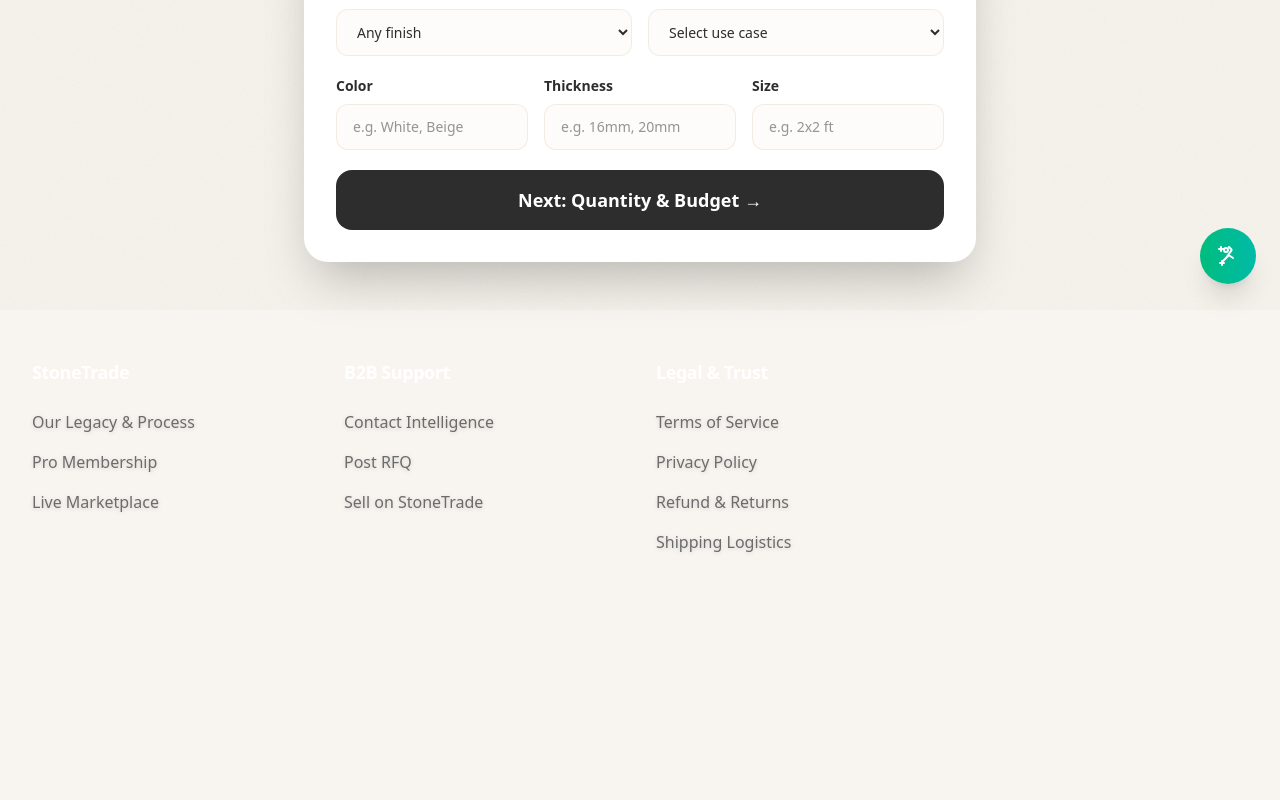
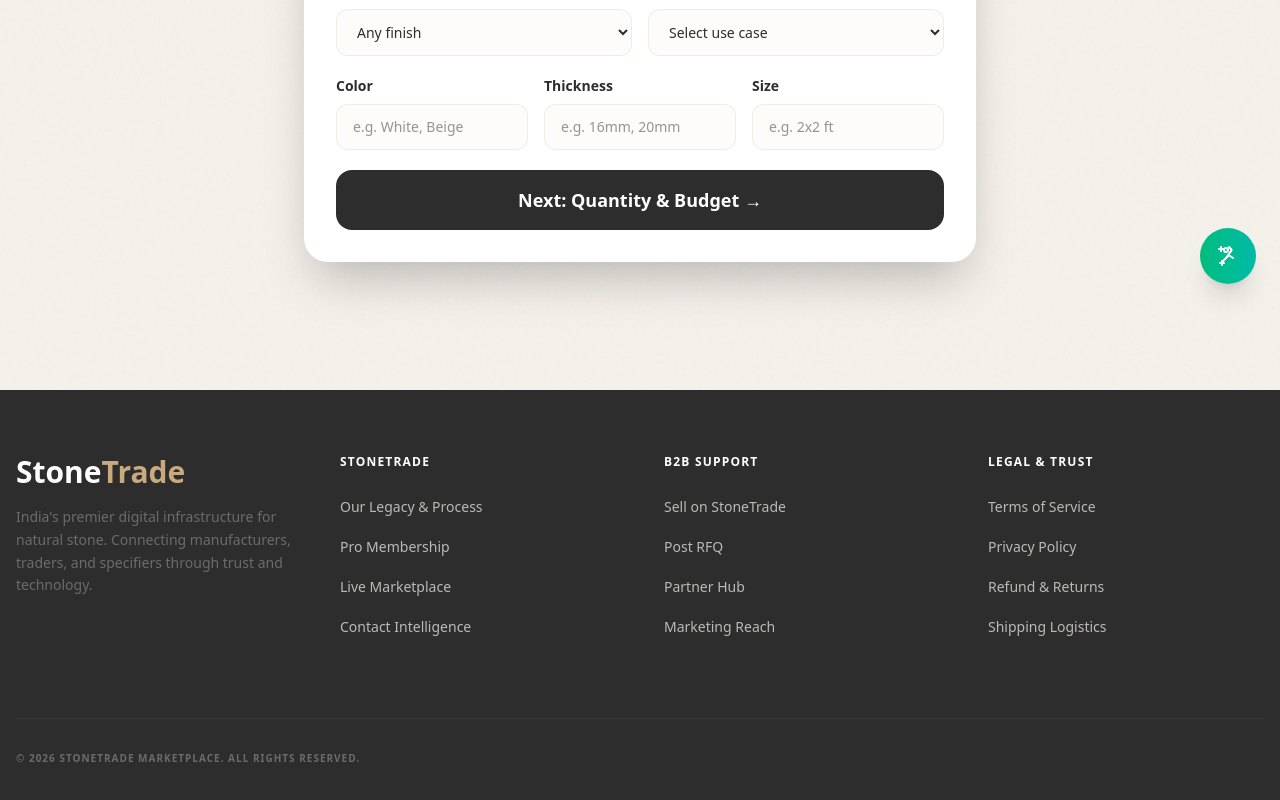
Before and after one commit to kvRathore-star/Stonetrade, a Next.js app: page /rfq in a window 1280 px wide. Shown: the part 492-1292 px from the top of the page. Before the commit the page ends 1094 px from the top, so only its background shows below. Built offline with nearby package versions, Linux system fonts and the light colour scheme; a web font is replaced by a local one.

Commit message:
🔧 Polish: Restructured Footer to combine dark theme with B2B legal links

```diff
--- a/app/layout.tsx
+++ b/app/layout.tsx
@@ -115,37 +115,6 @@ export default function RootLayout({ children }: { children: React.ReactNode })
         <Providers>
           {children}
         </Providers>
-        <footer className="bg-stone-dark text-white py-12 px-4 sm:px-6 lg:px-8">
-          <div className="max-w-7xl mx-auto grid grid-cols-1 md:grid-cols-4 gap-8">
-            <div>
-              <h4 className="font-bold text-lg mb-6 tracking-tight">StoneTrade</h4>
-              <ul className="space-y-4">
-                <li><Link href="/about" className="text-stone-secondary hover:text-stone-kesariya transition-colors drop-shadow-sm font-medium">Our Legacy & Process</Link></li>
-                <li><Link href="/pricing" className="text-stone-secondary hover:text-stone-kesariya transition-colors drop-shadow-sm font-medium">Pro Membership</Link></li>
-                <li><Link href="/products" className="text-stone-secondary hover:text-stone-kesariya transition-colors drop-shadow-sm font-medium">Live Marketplace</Link></li>
-              </ul>
-            </div>
-
-            <div>
-              <h4 className="font-bold text-lg mb-6 tracking-tight">B2B Support</h4>
-              <ul className="space-y-4">
-                <li><Link href="/contact" className="text-stone-secondary hover:text-stone-kesariya transition-colors drop-shadow-sm font-medium">Contact Intelligence</Link></li>
-                <li><Link href="/rfq" className="text-stone-secondary hover:text-stone-kesariya transition-colors drop-shadow-sm font-medium">Post RFQ</Link></li>
-                <li><Link href="/auth/register" className="text-stone-secondary hover:text-stone-kesariya transition-colors drop-shadow-sm font-medium">Sell on StoneTrade</Link></li>
-              </ul>
-            </div>
-
-            <div>
-              <h4 className="font-bold text-lg mb-6 tracking-tight">Legal & Trust</h4>
-              <ul className="space-y-4">
-                <li><Link href="/terms" className="text-stone-secondary hover:text-stone-kesariya transition-colors drop-shadow-sm font-medium">Terms of Service</Link></li>
-                <li><Link href="/privacy" className="text-stone-secondary hover:text-stone-kesariya transition-colors drop-shadow-sm font-medium">Privacy Policy</Link></li>
-                <li><Link href="/refund-policy" className="text-stone-secondary hover:text-stone-kesariya transition-colors drop-shadow-sm font-medium">Refund & Returns</Link></li>
-                <li><Link href="/shipping-policy" className="text-stone-secondary hover:text-stone-kesariya transition-colors drop-shadow-sm font-medium">Shipping Logistics</Link></li>
-              </ul>
-            </div>
-          </div>
-        </footer>
       </body>
     </html>
   );
--- a/components/Footer.tsx
+++ b/components/Footer.tsx
@@ -1,14 +1,70 @@
 'use client';
 
-import React from 'react';
+import React, { useContext } from 'react';
 import type { Page } from '@/lib/navigation';
+import { LanguageContext } from '@/lib/language';
+import { translations } from '@/translations';
 
 interface FooterProps {
-  navigateTo?: (page: Page) => void;
+  navigateTo: (page: Page) => void;
 }
 
-const Footer: React.FC<FooterProps> = () => {
-  return null;
+const Footer: React.FC<FooterProps> = ({ navigateTo }) => {
+  const { language } = useContext(LanguageContext);
+  const t = translations[language];
+
+  const handleNavClick = (e: React.MouseEvent<HTMLAnchorElement>, page: Page) => {
+    e.preventDefault();
+    navigateTo(page);
+  };
+
+  return (
+    <footer className="bg-stone-primary text-stone-light mt-20">
+      <div className="container mx-auto px-4 py-16">
+        <div className="grid grid-cols-1 md:grid-cols-4 gap-12">
+          <div className="col-span-1 md:col-span-1">
+            <h2 className="text-3xl font-black text-stone-white mb-4">
+              Stone<span className="text-stone-accent">Trade</span>
+            </h2>
+            <p className="text-stone-secondary text-sm leading-relaxed max-w-xs">
+              India's premier digital infrastructure for natural stone. Connecting manufacturers, traders, and specifiers through trust and technology.
+            </p>
+          </div>
+          <div>
+            <h3 className="font-bold text-stone-white mb-6 uppercase tracking-widest text-xs">StoneTrade</h3>
+            <ul className="space-y-4">
+              <li><a href="#" onClick={(e) => handleNavClick(e, 'about')} className="hover:text-stone-kesariya transition-colors text-sm opacity-70">Our Legacy & Process</a></li>
+              <li><a href="#" onClick={(e) => handleNavClick(e, 'pricing')} className="hover:text-stone-kesariya transition-colors text-sm opacity-70">Pro Membership</a></li>
+              <li><a href="#" onClick={(e) => handleNavClick(e, 'products')} className="hover:text-stone-kesariya transition-colors text-sm opacity-70">Live Marketplace</a></li>
+              <li><a href="#" onClick={(e) => handleNavClick(e, 'contact')} className="hover:text-stone-kesariya transition-colors text-sm opacity-70">Contact Intelligence</a></li>
+            </ul>
+          </div>
+          <div>
+            <h3 className="font-bold text-stone-white mb-6 uppercase tracking-widest text-xs">B2B Support</h3>
+            <ul className="space-y-4">
+              <li><a href="#" onClick={(e) => handleNavClick(e, 'register')} className="hover:text-stone-kesariya transition-colors text-sm opacity-70">Sell on StoneTrade</a></li>
+              <li><a href="#" onClick={(e) => handleNavClick(e, 'rfq')} className="hover:text-stone-kesariya transition-colors text-sm opacity-70">Post RFQ</a></li>
+              <li><a href="#" onClick={(e) => handleNavClick(e, 'sellerDashboard')} className="hover:text-stone-kesariya transition-colors text-sm opacity-70">Partner Hub</a></li>
+              <li><a href="#" className="hover:text-stone-kesariya transition-colors text-sm opacity-70">Marketing Reach</a></li>
+            </ul>
+          </div>
+          <div>
+            <h3 className="font-bold text-stone-white mb-6 uppercase tracking-widest text-xs">Legal & Trust</h3>
+            <ul className="space-y-4">
+              <li><a href="/terms" className="hover:text-stone-kesariya transition-colors text-sm opacity-70">Terms of Service</a></li>
+              <li><a href="/privacy" className="hover:text-stone-kesariya transition-colors text-sm opacity-70">Privacy Policy</a></li>
+              <li><a href="/refund-policy" className="hover:text-stone-kesariya transition-colors text-sm opacity-70">Refund & Returns</a></li>
+              <li><a href="/shipping-policy" className="hover:text-stone-kesariya transition-colors text-sm opacity-70">Shipping Logistics</a></li>
+            </ul>
+          </div>
+        </div>
+        <div className="mt-20 border-t border-white/5 pt-8 flex flex-col md:flex-row justify-between items-center text-[10px] font-black uppercase tracking-widest text-stone-secondary">
+          <p>&copy; {new Date().getFullYear()} StoneTrade Marketplace. All Rights Reserved.</p>
+
+        </div>
+      </div>
+    </footer>
+  );
 };
 
 export default Footer;
```
